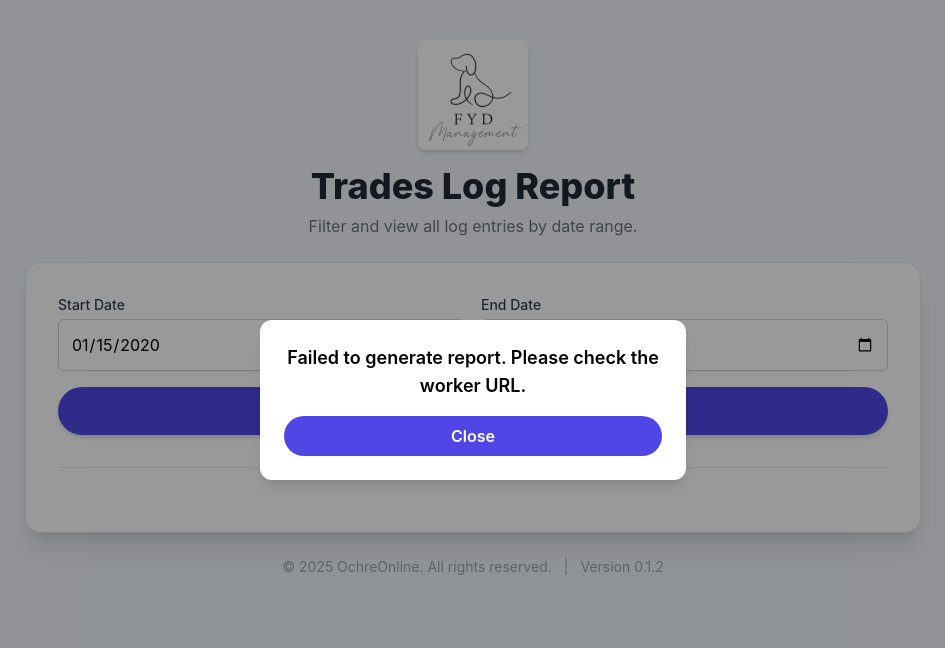
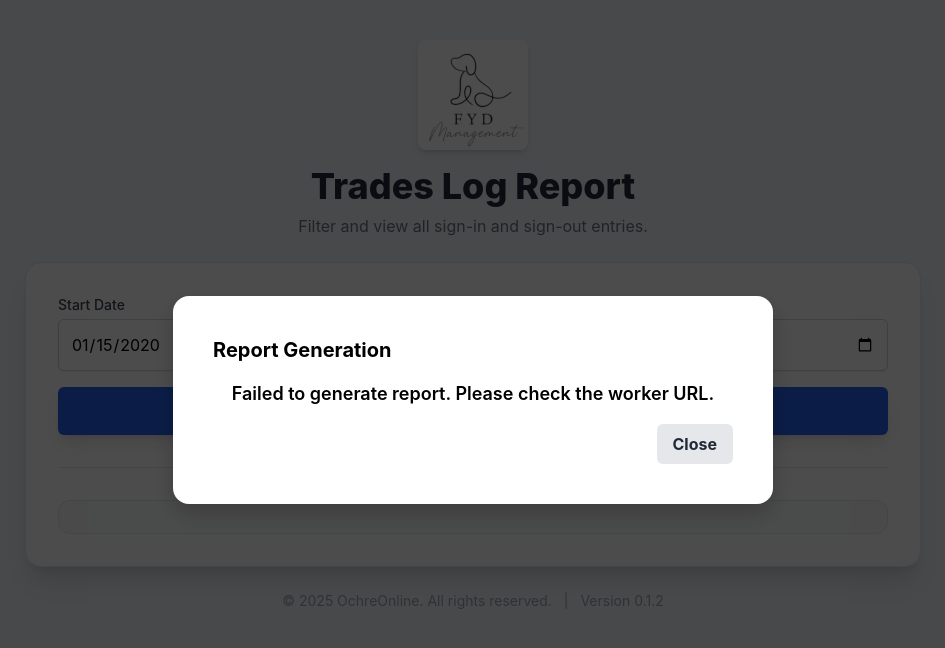
Before and after one commit to malcolm-fyd/hom-signin-system, a plain HTML site: page report.html in a window 1280 px wide. Both pictures are taken after typing "2020-01-15", "2020-01-15" into the empty fields and a click on the button "Generate Report". Shown: the whole page, without its empty margins (167-1112 px from the left). Drawn offline with nearby package versions, Linux system fonts and the light colour scheme; no server answers.

Commit message:
Update report.html

```diff
--- a/report.html
+++ b/report.html
@@ -12,43 +12,76 @@
             background-color: #f1f5f9;
         }
 
-        .modal {
-            display: none;
+        .scroll-container {
+            max-height: 70vh;
+            overflow-y: auto;
+            scrollbar-width: thin;
+            scrollbar-color: #cbd5e1 #f8fafc;
+        }
+
+        .scroll-container::-webkit-scrollbar {
+            width: 8px;
+        }
+
+        .scroll-container::-webkit-scrollbar-track {
+            background: #f8fafc;
+        }
+
+        .scroll-container::-webkit-scrollbar-thumb {
+            background-color: #cbd5e1;
+            border-radius: 4px;
+        }
+
+        .modal-overlay {
             position: fixed;
-            z-index: 1000;
+            top: 0;
             left: 0;
-            top: 0;
             width: 100%;
             height: 100%;
-            background-color: rgba(0, 0, 0, 0.4);
+            background-color: rgba(0, 0, 0, 0.7);
+            display: flex;
             justify-content: center;
             align-items: center;
+            z-index: 50;
+        }
+
+        .modal-content {
+            background-color: #fff;
+            padding: 2.5rem;
+            border-radius: 1rem;
+            width: 90%;
+            max-width: 600px;
+            box-shadow: 0 10px 25px rgba(0, 0, 0, 0.2);
+            position: relative;
         }
     </style>
 </head>
 
 <body class="p-6 md:p-10 flex flex-col items-center">
 
-    <!-- Modal for messages -->
-    <div id="message-modal" class="modal">
-        <div class="bg-white p-6 rounded-xl shadow-lg w-11/12 md:w-1/2 lg:w-1/3">
-            <div id="modal-content" class="text-center"></div>
-            <button onclick="document.getElementById('message-modal').style.display='none'"
-                class="mt-4 w-full bg-indigo-600 text-white py-2 px-4 rounded-full font-semibold hover:bg-indigo-700 transition duration-300">Close</button>
-        </div>
-    </div>
-
     <!-- Loading Spinner -->
     <div id="loading" class="absolute inset-0 flex items-center justify-center bg-gray-100 bg-opacity-75 z-50 hidden">
         <div class="animate-spin rounded-full h-16 w-16 border-t-2 border-b-2 border-blue-500"></div>
     </div>
 
+    <!-- Modal for messages -->
+    <div id="message-modal" class="modal-overlay hidden">
+        <div class="modal-content">
+            <h2 class="text-xl font-bold mb-4">Report Generation</h2>
+            <div id="modal-content-message" class="text-center mb-4"></div>
+            <div class="flex justify-end">
+                <button onclick="document.getElementById('message-modal').classList.add('hidden')"
+                    class="bg-gray-200 hover:bg-gray-300 text-gray-800 font-bold py-2 px-4 rounded-md transition-all">
+                    Close
+                </button>
+            </div>
+        </div>
+    </div>
+
     <header class="w-full max-w-4xl text-center mb-6">
-        <div class="flex justify-center mb-4">
-            <img src="my-logo.png" alt="Company Logo" class="rounded-lg shadow-md" />
-        </div>
+        <img src="my-logo.png" alt="Company Logo" class="rounded-lg shadow-md mx-auto mb-4" />
         <h1 class="text-3xl md:text-4xl font-extrabold text-gray-800">Trades Log Report</h1>
-        <p class="mt-2 text-gray-500">Filter and view all log entries by date range.</p>
+        <p class="mt-2 text-gray-500">Filter and view all sign-in and sign-out entries.</p>
     </header>
 
     <main class="w-full max-w-4xl bg-white p-6 md:p-8 rounded-2xl shadow-xl border border-gray-200">
@@ -56,22 +89,27 @@
             <div class="grid grid-cols-1 md:grid-cols-2 gap-4">
                 <div>
                     <label for="start-date" class="block text-sm font-medium text-gray-700">Start Date</label>
-                    <input type="date" id="start-date" required class="mt-1 block w-full rounded-md border-gray-300 shadow-sm p-3 border">
+                    <input type="date" id="start-date" required
+                        class="mt-1 block w-full rounded-md border-gray-300 shadow-sm p-3 border">
                 </div>
                 <div>
                     <label for="end-date" class="block text-sm font-medium text-gray-700">End Date</label>
-                    <input type="date" id="end-date" required class="mt-1 block w-full rounded-md border-gray-300 shadow-sm p-3 border">
+                    <input type="date" id="end-date" required
+                        class="mt-1 block w-full rounded-md border-gray-300 shadow-sm p-3 border">
                 </div>
             </div>
-            <button type="submit" class="w-full bg-indigo-600 text-white font-bold py-3 px-4 rounded-full shadow-md hover:bg-indigo-700 transition duration-300 ease-in-out transform hover:scale-105">
+            <button type="submit"
+                class="w-full bg-blue-600 hover:bg-blue-700 text-white font-bold py-3 px-4 rounded-md shadow-lg transition-all transform hover:scale-105">
                 Generate Report
             </button>
         </form>
 
         <hr class="my-8 border-gray-200">
 
-        <div id="report-results" class="space-y-4">
-            <p class="text-center text-gray-500">Select a date range and click 'Generate Report' to view results.</p>
+        <div class="scroll-container bg-gray-50 p-4 rounded-xl border border-gray-200">
+            <div id="report-results" class="space-y-4">
+                <p class="text-center text-gray-500 p-4">Select a date range and click 'Generate Report' to view results.</p>
+            </div>
         </div>
     </main>
 
@@ -89,11 +127,11 @@
         const reportResults = document.getElementById('report-results');
         const loadingSpinner = document.getElementById('loading');
         const messageModal = document.getElementById('message-modal');
-        const modalContent = document.getElementById('modal-content');
+        const modalContent = document.getElementById('modal-content-message');
 
         const showMessage = (message) => {
             modalContent.innerHTML = `<p class="text-lg font-semibold">${message}</p>`;
-            messageModal.style.display = 'flex';
+            messageModal.classList.remove('hidden');
         };
 
         const showLoading = () => loadingSpinner.classList.remove('hidden');
@@ -104,11 +142,19 @@
             const startDate = document.getElementById('start-date').value;
             const endDate = document.getElementById('end-date').value;
 
+            if (!startDate || !endDate) {
+                showMessage("Please select both a start and end date.");
+                return;
+            }
+
             showLoading();
             reportResults.innerHTML = '';
 
             try {
                 const response = await fetch(`${WORKER_URL}/api/report?startDate=${startDate}&endDate=${endDate}`);
+                if (!response.ok) {
+                    throw new Error(`HTTP error! status: ${response.status}`);
+                }
                 const data = await response.json();
 
                 if (data.results.length === 0) {
@@ -124,6 +170,7 @@
                                     <th class="p-4">Business</th>
                                     <th class="p-4">Person</th>
                                     <th class="p-4">Mobile</th>
+                                    <th class="p-4">Job Info</th>
                                     <th class="p-4">Signed In</th>
                                     <th class="p-4">Signed Out</th>
                                 </tr>
@@ -133,15 +180,15 @@
 
                 data.results.forEach(log => {
                     const signInDate = new Date(log.signInTime);
-                    const signOutDate = log.signOutTime ? new Date(log.signOutTime) : null;
-                    const signOutDisplay = signOutDate ? signOutDate.toLocaleString() : 'N/A';
+                    const signOutTime = log.signOutTime ? new Date(log.signOutTime).toLocaleString() : 'N/A';
                     html += `
                         <tr class="border-t border-gray-200 hover:bg-gray-50">
                             <td class="p-4 text-sm text-gray-700">${log.businessName}</td>
                             <td class="p-4 text-sm text-gray-700">${log.personName}</td>
                             <td class="p-4 text-sm text-gray-700">${log.mobileNumber}</td>
+                            <td class="p-4 text-sm text-gray-700">${log.jobInfo}</td>
                             <td class="p-4 text-sm text-gray-700">${signInDate.toLocaleString()}</td>
-                            <td class="p-4 text-sm text-gray-700">${signOutDisplay}</td>
+                            <td class="p-4 text-sm text-gray-700">${signOutTime}</td>
                         </tr>
                     `;
                 });
@@ -152,6 +199,7 @@
                     </div>
                 `;
                 reportResults.innerHTML = html;
+                showMessage("Report generation complete!");
 
             } catch (error) {
                 console.error("Error generating report:", error);
@@ -163,4 +211,5 @@
     </script>
 
 </body>
+
 </html>
```
